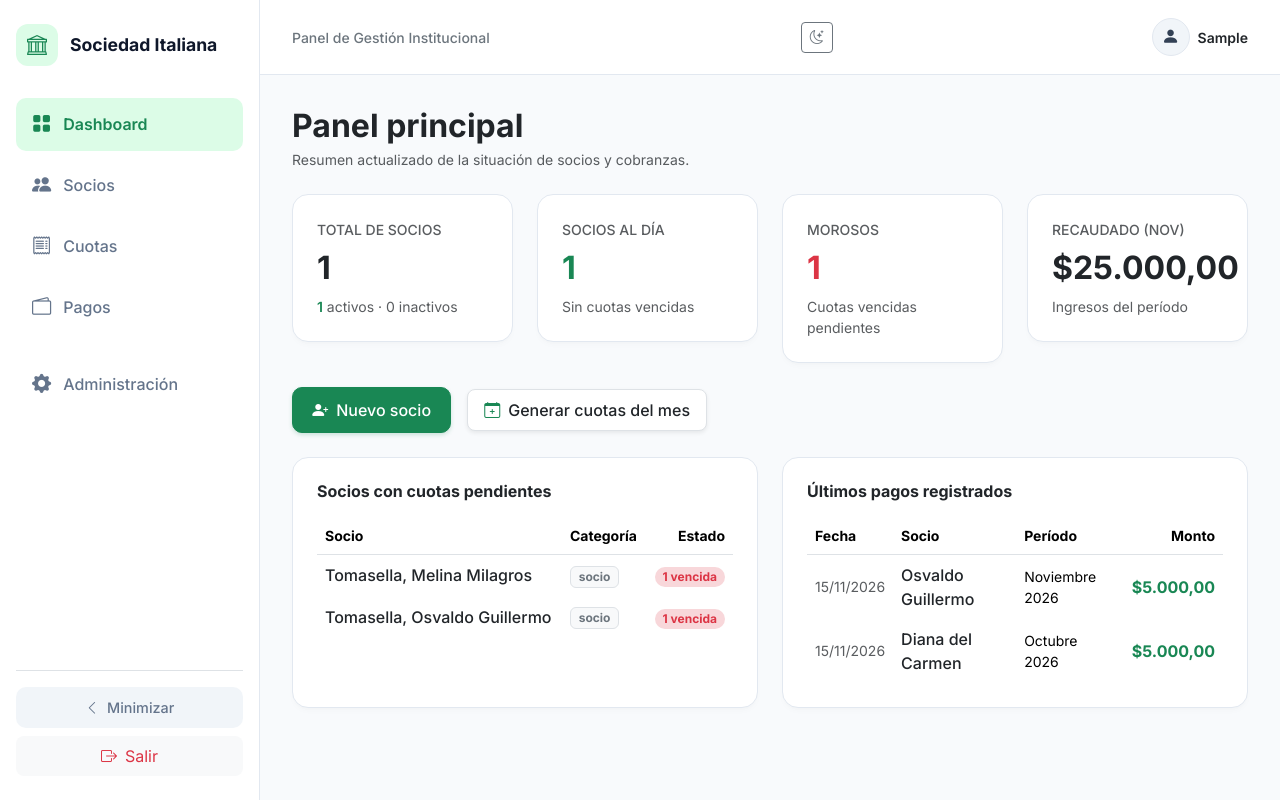
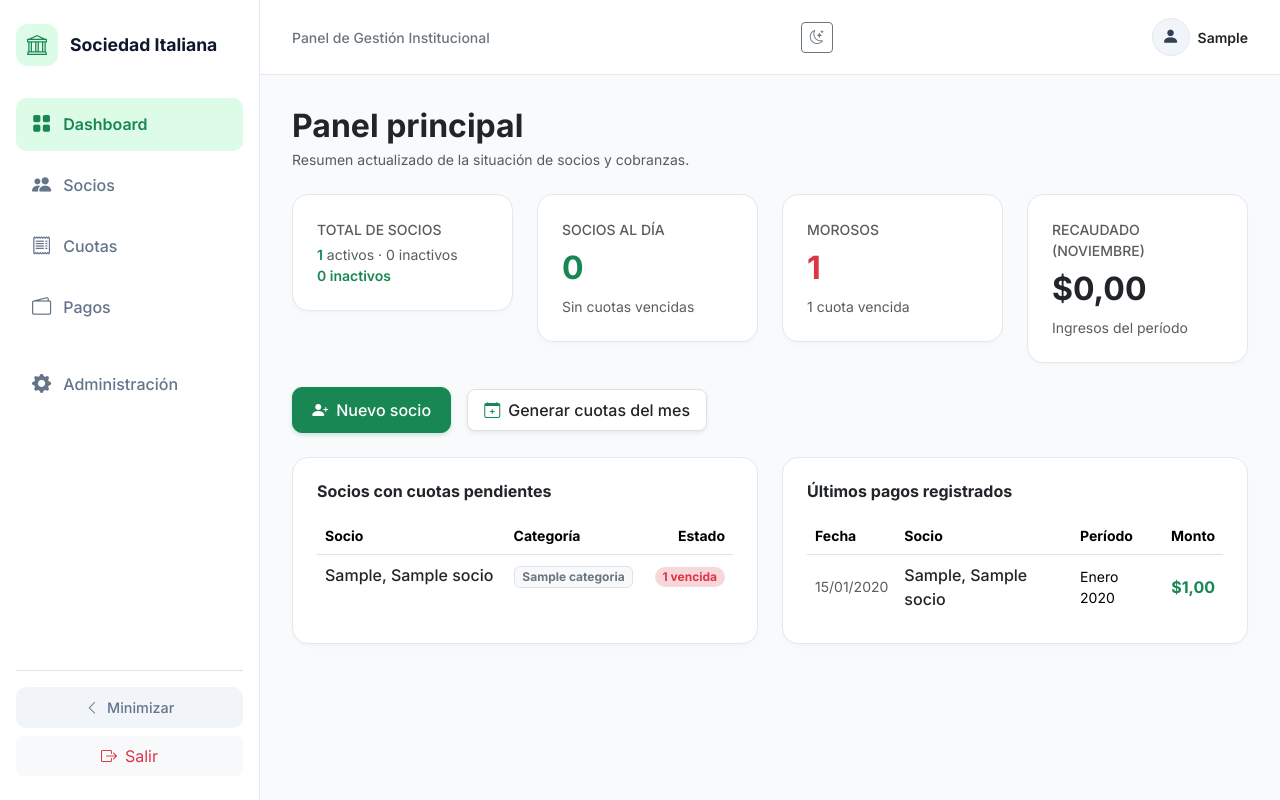
Before and after one commit to MemiiTomasella/asocia-gestion-socios, a Django app: page / in a window 1280 px wide. Run offline with Django 5.2, Linux system fonts and the light colour scheme; a user stored in the database is signed in; tables that the repository leaves empty hold one stand-in row (values such as "Sample post").

Commit message:
fix: dashboard muestra metricas reales calculadas desde la base de datos

```diff
--- a/templates/socios/dashboard.html
+++ b/templates/socios/dashboard.html
@@ -14,8 +14,8 @@
     <div class="col-md-3">
         <div class="card-ui p-4">
             <div class="text-muted small fw-medium text-uppercase tracking-wider mb-1">Total de socios</div>
-            <div class="fs-2 fw-bold text-dark mb-1">{{ total_socios }}</div>
-            <div class="text-muted small"><span class="text-success fw-semibold">{{ socios_activos }}</span> activos · 0 inactivos</div>
+            <div class="text-muted small"><span class="text-success fw-semibold">{{ socios_activos }}</span> activos · {{ socios_inactivos }} inactivos</div>
+            <div class="text-muted small"><span class="text-success fw-semibold">{{ socios_inactivos }} inactivos</div>
         </div>
     </div>
 
@@ -23,7 +23,7 @@
     <div class="col-md-3">
         <div class="card-ui p-4">
             <div class="text-muted small fw-medium text-uppercase tracking-wider mb-1">Socios al día</div>
-            <div class="fs-2 fw-bold text-success mb-1">{{ socios_al_dia|default:"1" }}</div>
+            <div class="fs-2 fw-bold text-success mb-1">{{ al_dia }}</div>
             <div class="text-muted small">Sin cuotas vencidas</div>
         </div>
     </div>
@@ -32,16 +32,16 @@
     <div class="col-md-3">
         <div class="card-ui p-4">
             <div class="text-muted small fw-medium text-uppercase tracking-wider mb-1">Morosos</div>
-            <div class="fs-2 fw-bold text-danger mb-1">{{ cuotas_pendientes }}</div>
-            <div class="text-muted small">Cuotas vencidas pendientes</div>
+            <div class="fs-2 fw-bold text-danger mb-1">{{ morosos }}</div>
+            <div class="text-muted small">{{ cuotas_vencidas }} cuota{{ cuotas_vencidas|pluralize }} vencida{{ cuotas_vencidas|pluralize }}</div>
         </div>
     </div>
 
     <!-- Recaudado -->
     <div class="col-md-3">
         <div class="card-ui p-4">
-            <div class="text-muted small fw-medium text-uppercase tracking-wider mb-1">Recaudado (Nov)</div>
-            <div class="fs-2 fw-bold text-dark mb-1">$25.000,00</div>
+            <div class="text-muted small fw-medium text-uppercase tracking-wider mb-1">Recaudado ({{ mes_actual }})</div>
+            <div class="fs-2 fw-bold text-dark mb-1">${{ recaudado_mes|floatformat:"2g" }}</div>
             <div class="text-muted small">Ingresos del período</div>
         </div>
     </div>
@@ -73,16 +73,15 @@
                         </tr>
                     </thead>
                     <tbody>
+                        {% for socio in top_morosos %}
                         <tr>
-                            <td class="fw-medium text-dark">Tomasella, Melina Milagros</td>
-                            <td><span class="badge bg-light text-secondary border">socio</span></td>
-                            <td class="text-end"><span class="badge bg-danger-subtle text-danger px-2 py-1 rounded-pill">1 vencida</span></td>
+                           <td class="fw-medium text-dark">{{ socio.nombre_completo }}</td>
+                           <td><span class="badge bg-light text-secondary border">{{ socio.categoria.nombre }}</span></td>
+                           <td class="text-end"><span class="badge bg-danger-subtle text-danger px-2 py-1 rounded-pill">{{ socio.cuotas_vencidas }} vencida{{ socio.cuotas_vencidas|pluralize }}</span></td>
                         </tr>
-                        <tr>
-                            <td class="fw-medium text-dark">Tomasella, Osvaldo Guillermo</td>
-                            <td><span class="badge bg-light text-secondary border">socio</span></td>
-                            <td class="text-end"><span class="badge bg-danger-subtle text-danger px-2 py-1 rounded-pill">1 vencida</span></td>
-                        </tr>
+                        {% empty %}
+<tr><td colspan="3" class="text-center text-muted small py-3">No hay socios con cuotas vencidas.</td></tr>
+                        {% endfor %}
                     </tbody>
                 </table>
             </div>
@@ -104,18 +103,16 @@
                         </tr>
                     </thead>
                     <tbody>
+                        {% for pago in ultimos_pagos %}
                         <tr>
-                            <td class="small text-muted">15/11/2026</td>
-                            <td class="fw-medium text-dark">Osvaldo Guillermo</td>
-                            <td class="small">Noviembre 2026</td>
-                            <td class="fw-bold text-success text-end">$5.000,00</td>
+                            <td class="small text-muted">{{ pago.fecha_pago|date:"d/m/Y" }}</td>
+                            <td class="fw-medium text-dark">{{ pago.cuota.socio.nombre_completo }}</td>
+                            <td class="small">{{ pago.cuota.periodo }}</td>
+                            <td class="fw-bold text-success text-end">${{ pago.monto_pagado|floatformat:"2g" }}</td>
                         </tr>
-                        <tr>
-                            <td class="small text-muted">15/11/2026</td>
-                            <td class="fw-medium text-dark">Diana del Carmen</td>
-                            <td class="small">Octubre 2026</td>
-                            <td class="fw-bold text-success text-end">$5.000,00</td>
-                        </tr>
+                        {% empty %}
+    <tr><td colspan="4" class="text-center text-muted small py-3">Todavía no hay pagos registrados.</td></tr>
+    {% endfor %}
                     </tbody>
                 </table>
             </div>
```
